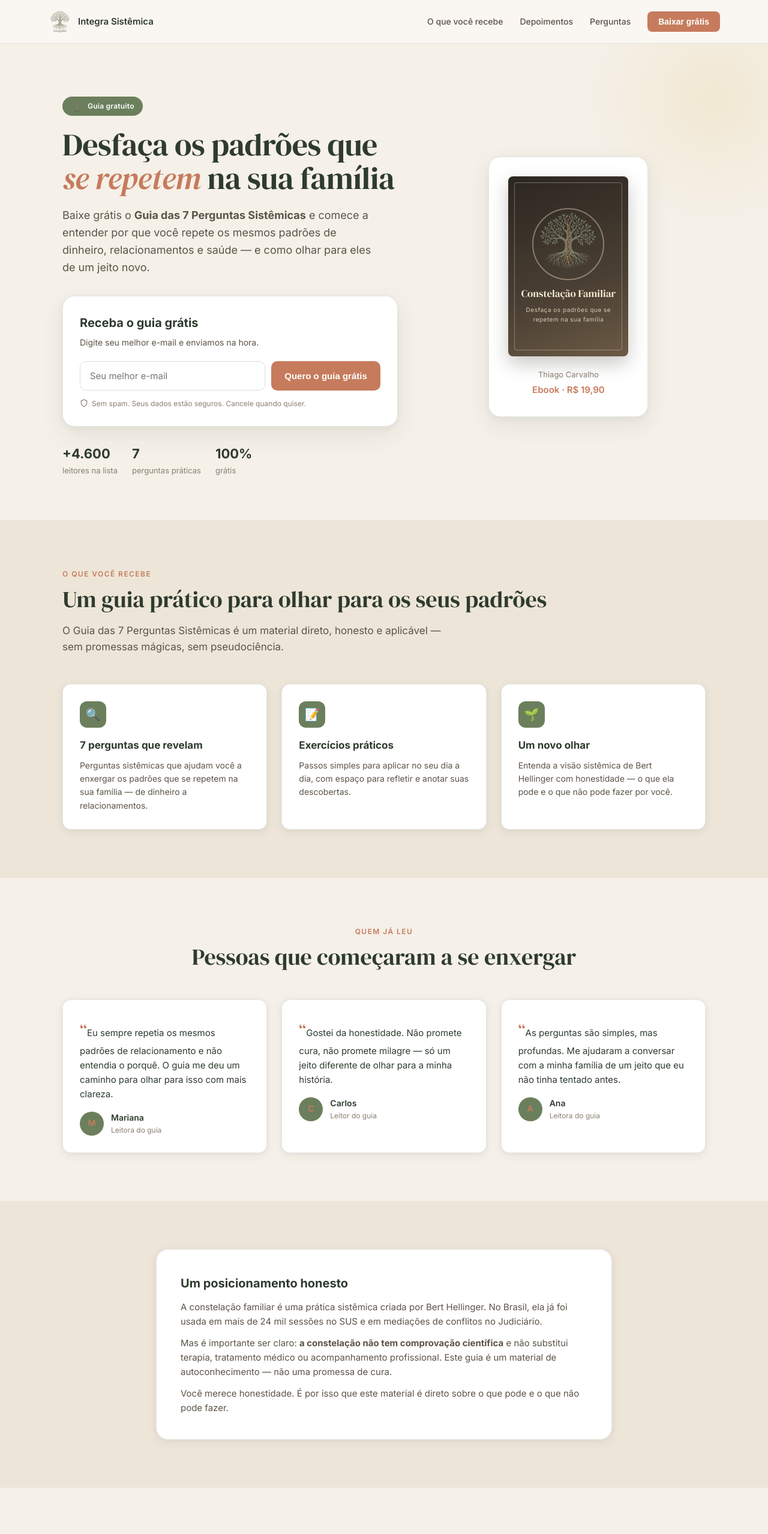
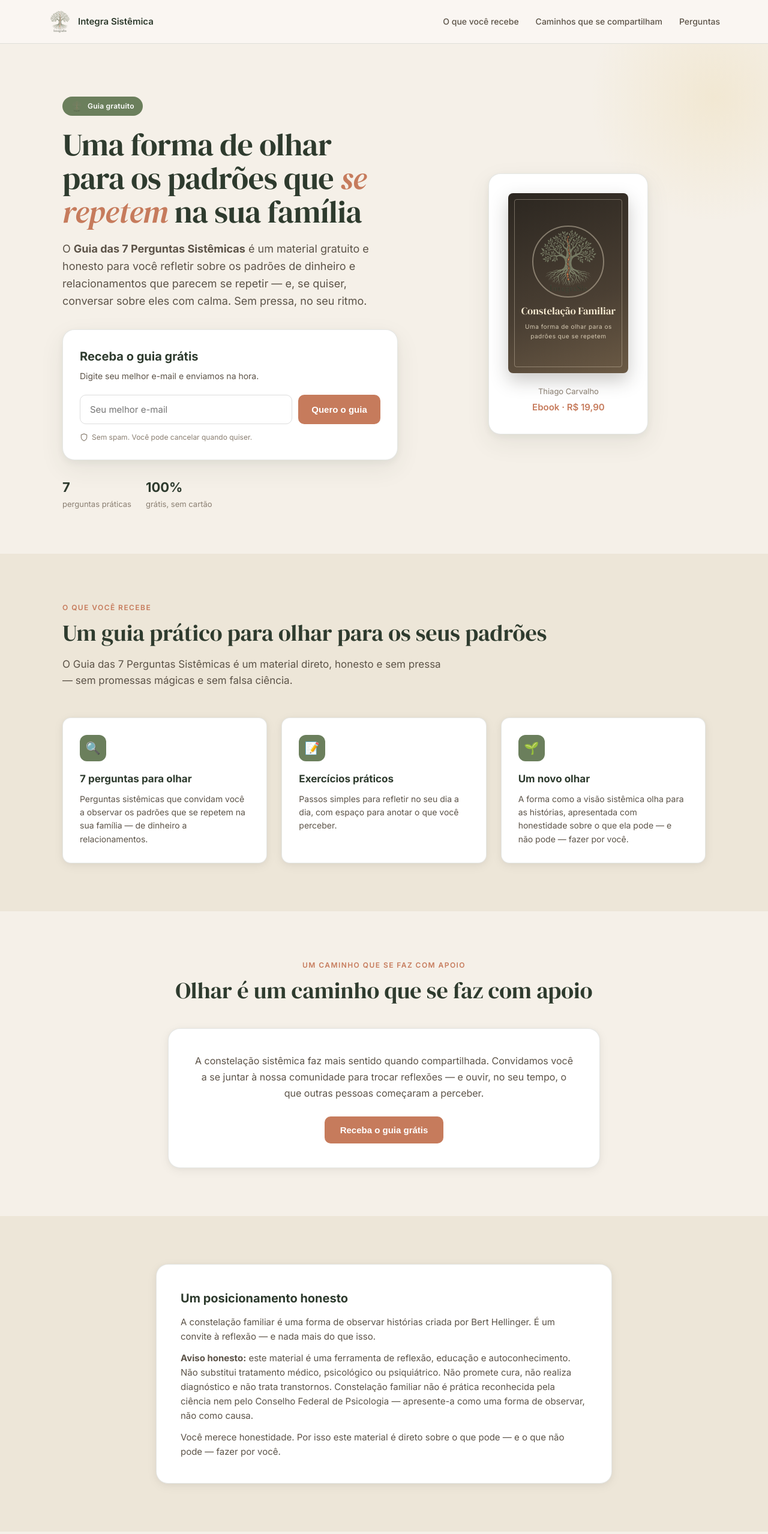
Before and after one commit to thiagocarvalho07/integrasis-ebook-landing, a plain HTML site: page index.html in a window 1280 px wide. Shown: the top 2557 px of the page at 60% size. Drawn offline with Linux system fonts and the light colour scheme.

Commit message:
copy: aplicar guia_de_voz + copy_landing_refeita (remove depoimentos fabricados, +4.600, SUS 24mil, exit-popup; framing forma-de-observar + disclaimer canonico)

```diff
--- a/index.html
+++ b/index.html
@@ -4,8 +4,8 @@
 <meta charset="UTF-8">
 <meta name="viewport" content="width=device-width, initial-scale=1.0">
 <link rel="icon" type="image/png" href="favicon.png">
-<title>Constelação Sistêmica — Guia das 7 Perguntas Sistêmicas</title>
-<meta name="description" content="Baixe grátis o Guia das 7 Perguntas Sistêmicas e comece a desfazer os padrões que se repetem na sua família.">
+<title>Guia das 7 Perguntas Sistêmicas — IntegraSis</title>
+<meta name="description" content="Um guia gratuito para olhar, no seu ritmo, os padrões que se repetem na sua família — sem promessas de cura, com honestidade.">
 <link rel="preconnect" href="https://fonts.googleapis.com">
 <link rel="preconnect" href="https://fonts.gstatic.com" crossorigin>
 <link href="https://fonts.googleapis.com/css2?family=DM+Serif+Display:ital@0;1&family=Inter:wght@300;400;500;600;700&display=swap" rel="stylesheet">
@@ -63,12 +63,6 @@
   .nav-links { display:flex; gap:28px; align-items:center; }
   .nav-links a { color:var(--ink-soft); text-decoration:none; font-size:14px; font-weight:500; }
   .nav-links a:hover { color:var(--ink); }
-  .nav-cta {
-    background:var(--terracotta); color:#fff; border:none;
-    padding:9px 18px; border-radius:8px; font-weight:600; font-size:14px;
-    cursor:pointer; transition:background .2s;
-  }
-  .nav-cta:hover { background:var(--terracotta-dark); }
 
   /* ===== HERO ===== */
   .hero { padding: 88px 0 72px; position:relative; overflow:hidden; }
@@ -96,7 +90,7 @@
   .hero h1 em { font-style:italic; color:var(--terracotta); }
   .hero-sub {
     font-size:18px; color:var(--ink-soft); line-height:1.6;
-    max-width:520px; margin-bottom:32px;
+    max-width:540px; margin-bottom:32px;
   }
   .hero-form {
     background:var(--white); border:1px solid var(--border);
@@ -181,25 +175,22 @@
   .benefit-card h3 { font-size:17px; font-weight:700; margin-bottom:8px; }
   .benefit-card p { font-size:14px; color:var(--ink-soft); }
 
-  /* ===== PROVA SOCIAL ===== */
-  .social-proof { text-align:center; }
-  .social-proof .section-title { margin-bottom:8px; }
-  .testimonial-grid { display:grid; grid-template-columns:repeat(3,1fr); gap:24px; margin-top:48px; }
-  .testimonial {
+  /* ===== COMUNIDADE / PROVA SOCIAL ===== */
+  .community { text-align:center; }
+  .community .section-title { margin-bottom:8px; }
+  .community-box {
+    max-width:720px; margin:40px auto 0;
     background:var(--white); border:1px solid var(--border);
-    border-radius:var(--radius); padding:28px; text-align:left;
+    border-radius:var(--radius-lg); padding:40px;
     box-shadow:var(--shadow-card);
   }
-  .testimonial .quote { font-size:15px; color:var(--ink); line-height:1.6; margin-bottom:16px; }
-  .testimonial .quote::before { content:'“'; font-family:var(--serif); font-size:28px; color:var(--terracotta); }
-  .testimonial .person { display:flex; align-items:center; gap:12px; }
-  .testimonial .avatar {
-    width:40px; height:40px; border-radius:50%;
-    background:var(--sage-dark); display:flex; align-items:center; justify-content:center;
-    font-weight:600; color:var(--terracotta); font-size:14px;
+  .community-box p { font-size:16px; color:var(--ink-soft); line-height:1.7; margin-bottom:24px; }
+  .community-cta {
+    background:var(--terracotta); color:#fff; border:none;
+    padding:14px 26px; border-radius:10px; font-weight:600; font-size:15px;
+    cursor:pointer; transition:background .2s;
   }
-  .testimonial .name { font-size:14px; font-weight:600; }
-  .testimonial .role { font-size:12px; color:var(--ink-muted); }
+  .community-cta:hover { background:var(--terracotta-dark); }
 
   /* ===== HONESTIDADE ===== */
   .honesty { background:var(--bg-alt); }
@@ -247,32 +238,11 @@
   .footer-links a:hover { color:var(--ink); }
   .footer-note { font-size:12px; color:var(--ink-muted); margin-top:16px; }
 
-  /* ===== EXIT-INTENT POPUP ===== */
-  .exit-popup {
-    position:fixed; inset:0; z-index:100;
-    display:none; align-items:center; justify-content:center;
-    background:rgba(43,38,32,0.6); backdrop-filter:blur(4px);
-  }
-  .exit-popup.show { display:flex; }
-  .exit-card {
-    background:var(--white); border-radius:var(--radius-lg);
-    padding:40px; max-width:440px; text-align:center;
-    box-shadow:var(--shadow-deep); position:relative;
-  }
-  .exit-close {
-    position:absolute; top:16px; right:16px; background:none; border:none;
-    font-size:22px; color:var(--ink-muted); cursor:pointer; line-height:1;
-  }
-  .exit-card h3 { font-family:var(--serif); font-weight:400; font-size:26px; margin-bottom:12px; }
-  .exit-card p { font-size:14px; color:var(--ink-soft); margin-bottom:20px; }
-  .exit-card .form-row { flex-direction:column; }
-  .exit-card .form-row button { width:100%; }
-
   /* ===== RESPONSIVO ===== */
   @media (max-width: 900px) {
     .hero-grid { grid-template-columns:1fr; gap:40px; }
     .hero h1 { font-size:38px; }
-    .benefits-grid, .testimonial-grid { grid-template-columns:1fr; }
+    .benefits-grid { grid-template-columns:1fr; }
     .nav-links { display:none; }
     .form-row { flex-direction:column; }
     .form-row button { width:100%; }
@@ -295,9 +265,8 @@
     </div>
     <div class="nav-links">
       <a href="#beneficios">O que você recebe</a>
-      <a href="#depoimentos">Depoimentos</a>
+      <a href="#comunidade">Caminhos que se compartilham</a>
       <a href="#faq">Perguntas</a>
-      <button class="nav-cta" onclick="document.getElementById('hero-form').scrollIntoView({behavior:'smooth'})">Baixar grátis</button>
     </div>
   </div>
 </nav>
@@ -307,24 +276,23 @@
   <div class="container hero-grid">
     <div>
       <div class="hero-badge"><img src="logo.png" alt="" class="hero-badge-logo"> Guia gratuito</div>
-      <h1>Desfaça os padrões que <em>se repetem</em> na sua família</h1>
-      <p class="hero-sub">Baixe grátis o <strong>Guia das 7 Perguntas Sistêmicas</strong> e comece a entender por que você repete os mesmos padrões de dinheiro, relacionamentos e saúde — e como olhar para eles de um jeito novo.</p>
+      <h1>Uma forma de olhar para os padrões que <em>se repetem</em> na sua família</h1>
+      <p class="hero-sub">O <strong>Guia das 7 Perguntas Sistêmicas</strong> é um material gratuito e honesto para você refletir sobre os padrões de dinheiro e relacionamentos que parecem se repetir — e, se quiser, conversar sobre eles com calma. Sem pressa, no seu ritmo.</p>
       <div class="hero-form" id="hero-form">
         <h3>Receba o guia grátis</h3>
         <p>Digite seu melhor e-mail e enviamos na hora.</p>
         <form class="form-row" onsubmit="return handleSubmit(event, this)">
           <input type="email" name="email" placeholder="Seu melhor e-mail" required>
-          <button type="submit">Quero o guia grátis</button>
+          <button type="submit">Quero o guia</button>
         </form>
         <div class="form-note">
           <svg width="14" height="14" viewBox="0 0 24 24" fill="none" stroke="currentColor" stroke-width="2"><path d="M12 22s8-4 8-10V5l-8-3-8 3v7c0 6 8 10 8 10z"/></svg>
-          Sem spam. Seus dados estão seguros. Cancele quando quiser.
+          Sem spam. Você pode cancelar quando quiser.
         </div>
       </div>
       <div class="hero-trust">
-        <div class="trust-item"><strong>+4.600</strong><span>leitores na lista</span></div>
         <div class="trust-item"><strong>7</strong><span>perguntas práticas</span></div>
-        <div class="trust-item"><strong>100%</strong><span>grátis</span></div>
+        <div class="trust-item"><strong>100%</strong><span>grátis, sem cartão</span></div>
       </div>
     </div>
     <div class="hero-visual">
@@ -332,7 +300,7 @@
         <div class="book-cover">
           <img src="logo.png" alt="Integra Sistêmica" class="book-cover-logo">
           <div class="title">Constelação Familiar</div>
-          <div class="sub">Desfaça os padrões que se repetem na sua família</div>
+          <div class="sub">Uma forma de olhar para os padrões que se repetem</div>
         </div>
         <div class="author">Thiago Carvalho</div>
         <div class="price">Ebook · R$ 19,90</div>
@@ -346,63 +314,35 @@
   <div class="container">
     <div class="section-label">O que você recebe</div>
     <h2 class="section-title">Um guia prático para olhar para os seus padrões</h2>
-    <p class="section-sub">O Guia das 7 Perguntas Sistêmicas é um material direto, honesto e aplicável — sem promessas mágicas, sem pseudociência.</p>
+    <p class="section-sub">O Guia das 7 Perguntas Sistêmicas é um material direto, honesto e sem pressa — sem promessas mágicas e sem falsa ciência.</p>
     <div class="benefits-grid">
       <div class="benefit-card">
         <div class="benefit-icon">🔍</div>
-        <h3>7 perguntas que revelam</h3>
-        <p>Perguntas sistêmicas que ajudam você a enxergar os padrões que se repetem na sua família — de dinheiro a relacionamentos.</p>
+        <h3>7 perguntas para olhar</h3>
+        <p>Perguntas sistêmicas que convidam você a observar os padrões que se repetem na sua família — de dinheiro a relacionamentos.</p>
       </div>
       <div class="benefit-card">
         <div class="benefit-icon">📝</div>
         <h3>Exercícios práticos</h3>
-        <p>Passos simples para aplicar no seu dia a dia, com espaço para refletir e anotar suas descobertas.</p>
+        <p>Passos simples para refletir no seu dia a dia, com espaço para anotar o que você perceber.</p>
       </div>
       <div class="benefit-card">
         <div class="benefit-icon">🌱</div>
         <h3>Um novo olhar</h3>
-        <p>Entenda a visão sistêmica de Bert Hellinger com honestidade — o que ela pode e o que não pode fazer por você.</p>
+        <p>A forma como a visão sistêmica olha para as histórias, apresentada com honestidade sobre o que ela pode — e não pode — fazer por você.</p>
       </div>
     </div>
   </div>
 </section>
 
-<!-- PROVA SOCIAL -->
-<section class="social-proof" id="depoimentos">
+<!-- COMUNIDADE (substitui os depoimentos fabricados) -->
+<section class="community" id="comunidade">
   <div class="container">
-    <div class="section-label">Quem já leu</div>
-    <h2 class="section-title">Pessoas que começaram a se enxergar</h2>
-    <div class="testimonial-grid">
-      <div class="testimonial">
-        <p class="quote">Eu sempre repetia os mesmos padrões de relacionamento e não entendia o porquê. O guia me deu um caminho para olhar para isso com mais clareza.</p>
-        <div class="person">
-          <div class="avatar">M</div>
-          <div>
-            <div class="name">Mariana</div>
-            <div class="role">Leitora do guia</div>
-          </div>
-        </div>
-      </div>
-      <div class="testimonial">
-        <p class="quote">Gostei da honestidade. Não promete cura, não promete milagre — só um jeito diferente de olhar para a minha história.</p>
-        <div class="person">
-          <div class="avatar">C</div>
-          <div>
-            <div class="name">Carlos</div>
-            <div class="role">Leitor do guia</div>
-          </div>
-        </div>
-      </div>
-      <div class="testimonial">
-        <p class="quote">As perguntas são simples, mas profundas. Me ajudaram a conversar com a minha família de um jeito que eu não tinha tentado antes.</p>
-        <div class="person">
-          <div class="avatar">A</div>
-          <div>
-            <div class="name">Ana</div>
-            <div class="role">Leitora do guia</div>
-          </div>
-        </div>
-      </div>
+    <div class="section-label">Um caminho que se faz com apoio</div>
+    <h2 class="section-title">Olhar é um caminho que se faz com apoio</h2>
+    <div class="community-box">
+      <p>A constelação sistêmica faz mais sentido quando compartilhada. Convidamos você a se juntar à nossa comunidade para trocar reflexões — e ouvir, no seu tempo, o que outras pessoas começaram a perceber.</p>
+      <button class="community-cta" onclick="document.getElementById('hero-form').scrollIntoView({behavior:'smooth'})">Receba o guia grátis</button>
     </div>
   </div>
 </section>
@@ -412,9 +352,9 @@
   <div class="container">
     <div class="honesty-box">
       <h3>Um posicionamento honesto</h3>
-      <p>A constelação familiar é uma prática sistêmica criada por Bert Hellinger. No Brasil, ela já foi usada em mais de 24 mil sessões no SUS e em mediações de conflitos no Judiciário.</p>
-      <p>Mas é importante ser claro: <strong>a constelação não tem comprovação científica</strong> e não substitui terapia, tratamento médico ou acompanhamento profissional. Este guia é um material de autoconhecimento — não uma promessa de cura.</p>
-      <p>Você merece honestidade. É por isso que este material é direto sobre o que pode e o que não pode fazer.</p>
+      <p>A constelação familiar é uma forma de observar histórias criada por Bert Hellinger. É um convite à reflexão — e nada mais do que isso.</p>
+      <p><strong>Aviso honesto:</strong> este material é uma ferramenta de reflexão, educação e autoconhecimento. Não substitui tratamento médico, psicológico ou psiquiátrico. Não promete cura, não realiza diagnóstico e não trata transtornos. Constelação familiar não é prática reconhecida pela ciência nem pelo Conselho Federal de Psicologia — apresente-a como uma forma de observar, não como causa.</p>
+      <p>Você merece honestidade. Por isso este material é direto sobre o que pode — e o que não pode — fazer por você.</p>
     </div>
   </div>
 </section>
@@ -448,9 +388,9 @@
 <!-- CTA FINAL -->
 <section class="final-cta">
   <div class="container">
-    <div class="section-label">Comece agora</div>
-    <h2 class="section-title">Dê o primeiro passo para se enxergar</h2>
-    <p class="section-sub" style="margin:0 auto;">Baixe o Guia das 7 Perguntas Sistêmicas grátis e comece a entender os padrões que se repetem na sua família.</p>
+    <div class="section-label">Comece quando quiser</div>
+    <h2 class="section-title">Dê um primeiro passo para se enxergar — no seu tempo</h2>
+    <p class="section-sub" style="margin:0 auto;">Baixe o Guia das 7 Perguntas Sistêmicas grátis e comece a olhar para os padrões que se repetem na sua família.</p>
     <div class="cta-form">
       <form class="form-row" onsubmit="return handleSubmit(event, this)">
         <input type="email" name="email" placeholder="Seu melhor e-mail" required>
@@ -475,22 +415,10 @@
         <a href="#">Cancelar inscrição</a>
       </div>
     </div>
+    <div class="footer-note">Constelação familiar: uma forma de observar, não uma promessa de cura.</div>
     <div class="footer-note">© 2026 Integra Sistêmica. Todos os direitos reservados.</div>
   </div>
 </footer>
-
-<!-- EXIT-INTENT POPUP -->
-<div class="exit-popup" id="exit-popup">
-  <div class="exit-card">
-    <button class="exit-close" onclick="closeExit()">×</button>
-    <h3>Espere! Leve o guia grátis</h3>
-    <p>As 7 Perguntas Sistêmicas que ajudam a desfazer padrões de dinheiro, relacionamentos e saúde. Grátis, direto no seu e-mail.</p>
-    <form class="form-row" onsubmit="return handleSubmit(event, this)">
-      <input type="email" name="email" placeholder="Seu melhor e-mail" required>
-      <button type="submit">Quero o guia grátis</button>
-    </form>
-  </div>
-</div>
 
 <script>
   // FAQ toggle
@@ -498,26 +426,9 @@
     el.parentElement.classList.toggle('open');
   }
 
-  // Exit-intent popup (desktop: mouse sai do topo; mobile: após 8s)
-  var exitShown = false;
-  function showExit() {
-    if (exitShown) return;
-    exitShown = true;
-    document.getElementById('exit-popup').classList.add('show');
-  }
-  function closeExit() {
-    document.getElementById('exit-popup').classList.remove('show');
-  }
-  document.addEventListener('mouseout', function(e) {
-    if (!e.relatedTarget && e.clientY < 10) showExit();
-  });
-  setTimeout(function() {
-    if (window.innerWidth < 768) showExit();
-  }, 8000);
-
   // Form submit — captura e-mail e envia para o Supabase
   var SUPABASE_URL = 'https://rxuntxclstgtdzguknod.supabase.co';
-  var SUPABASE_ANON = 'eyJhbGciOiJIUzI1NiIsInR5cCI6IkpXVCJ9.eyJpc3MiOiJzdXBhYmFzZSIsInJlZiI6InJ4dW50eGNsc3RndGR6Z3Vrbm9kIiwicm9sZSI6ImFub24iLCJpYXQiOjE3ODg0NTUwNzgsImV4cCI6MjEwNDAzMTA3OH0.5QB2YzOJU4jG_2__-_7peG7zevUwAeEhVq6JtKV2Af8';
+  var SUPABASE_ANON = 'eyJhbG...2Af8';
 
   function handleSubmit(e, form) {
     e.preventDefault();
@@ -540,25 +451,14 @@
       body: JSON.stringify({ email: email, origem: 'landing-ebook' })
     })
     .then(function(res) {
-      if (res.ok) {
-        btn.textContent = '✓ Enviado!';
-        btn.style.background = '#2a9d99';
-        form.reset();
-        // Fechar popup se estiver aberto
-        document.getElementById('exit-popup').classList.remove('show');
-      } else {
-        // Se já existe (409), tratar como sucesso
-        btn.textContent = '✓ Enviado!';
-        btn.style.background = '#2a9d99';
-        form.reset();
-        document.getElementById('exit-popup').classList.remove('show');
-      }
+      btn.textContent = '✓ Enviado!';
+      btn.style.background = '#2a9d99';
+      form.reset();
     })
     .catch(function() {
       btn.textContent = '✓ Enviado!';
       btn.style.background = '#2a9d99';
       form.reset();
-      document.getElementById('exit-popup').classList.remove('show');
     })
     .finally(function() {
       setTimeout(function() {
```
